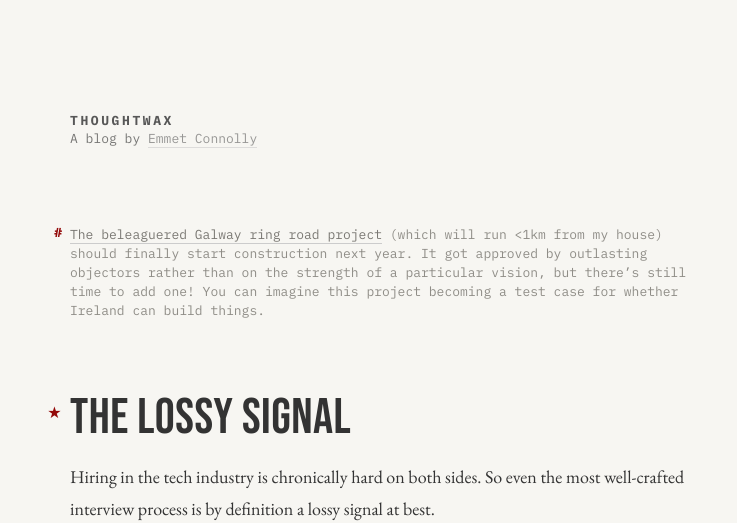
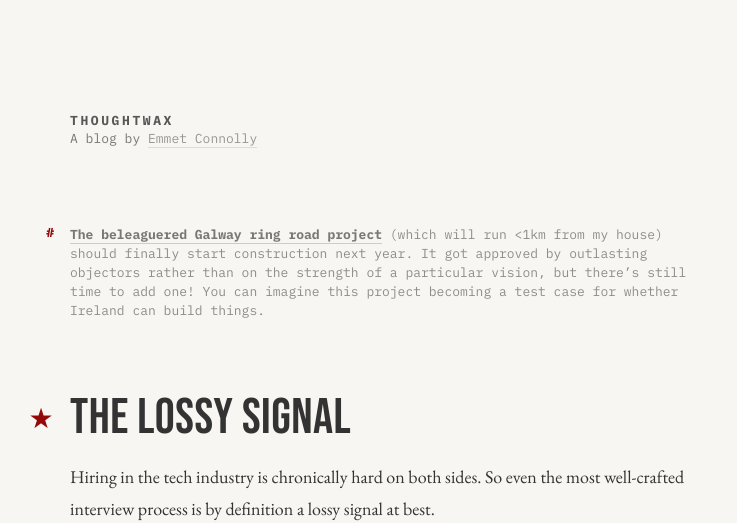
Before and after one commit to thoughtwax/thoughtwax.github.io, a Jekyll site: the page built from index.html, in a window 1280 px wide. Shown: the top 523 px of the page, without its empty margins (250-987 px from the left). Built offline with Jekyll 4.4.1, drawn with Linux system fonts in a browser that asks for light colours.

Commit message:
Push margin glyphs further out, enlarge the star, bold note links
Glyphs now sit 16px from the text (10px on phones) with their right
edges aligned, so the 28px star reaches further left than the #.
Phones get a 40px gutter to fit them. Links inside notes are bold.

Co-Authored-By: Claude Opus 5.5 <noreply@anthropic.com>
Claude-Session: https://claude.ai/code/session_019h8dkkWLgx3rEEzw313iWw

```diff
--- a/css/main.css
+++ b/css/main.css
@@ -73,16 +73,21 @@ p.meta + .note { margin-top: -28px; } /* a post's 88px meta margin collapses to
 .note p, .note li { font: 13px/20px 'IBM Plex Mono', 'JetBrains Mono', 'Courier New', monospace; color: #8f8d87; } /* stays mono even when post text goes serif */
 .note p { margin-bottom: 0; }
 .note p + p { margin-top: 1em; }
-.note a { font-weight: normal; color: #7a7873; }
-.note a.hash { position: absolute; right: 100%; top: 0; padding-right: 8px; font-weight: bold; color: #930909; border-bottom: 0; }
+.note a { font-weight: bold; color: #7a7873; }
+.note a.hash { position: absolute; right: 100%; top: 0; padding-right: 16px; font-weight: bold; color: #930909; border-bottom: 0; }
 .note a.hash:hover { color: #0FA0CE; }
 
 /* Posts: a star permalink hangs in the same margin column, beside the title */
 h2 { position: relative; }
-h2 a.star { position: absolute; right: 100%; top: 4px; padding-right: 8px; font: 400 16px/1 'IBM Plex Mono', 'Courier New', monospace; color: #930909; border-bottom: 0; }
+h2 a.star { position: absolute; right: 100%; top: 0; padding-right: 16px; font: 400 28px/36px 'IBM Plex Mono', 'Courier New', monospace; color: #930909; border-bottom: 0; }
 h2 a.star:hover { color: #0FA0CE; border-bottom: 0; }
-/* Narrow phones: Skeleton's 20px gutter is too tight for the hanging glyphs, so widen it a little */
-@media (max-width: 399px) { .container { padding: 0 28px; } }
+/* Phones: Skeleton's gutter is too tight for the hanging glyphs, so widen it and pull the glyphs in a little.
+   Both glyphs share the same right edge, so the wider star reaches further left than the #. */
+@media (max-width: 549px) {
+  .container { width: 100%; padding: 0 40px; }
+  .note a.hash, h2 a.star { padding-right: 10px; }
+  h2 a.star { font-size: 22px; }
+}
 .note + h2 { margin-top: 80px; }
 #post > .note:last-child { margin-bottom: 0; }
 
```
